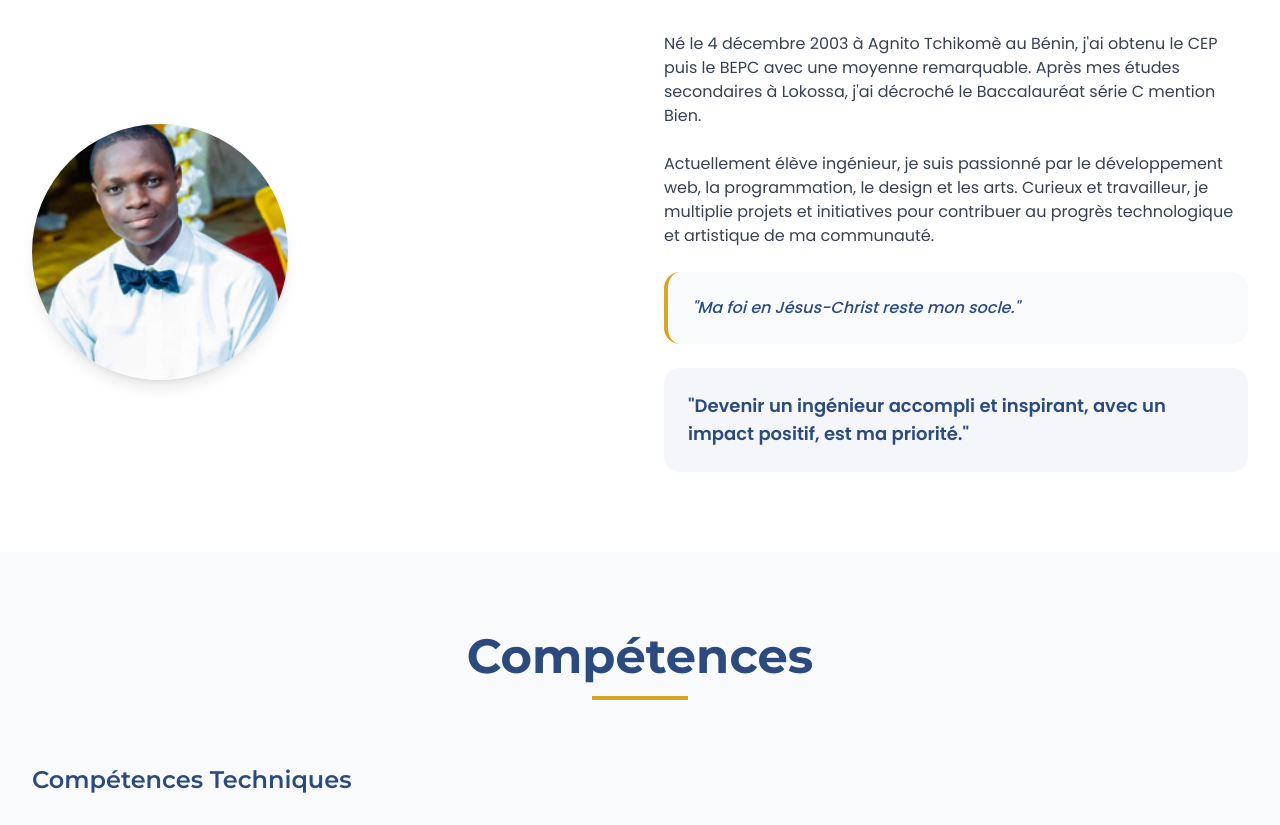
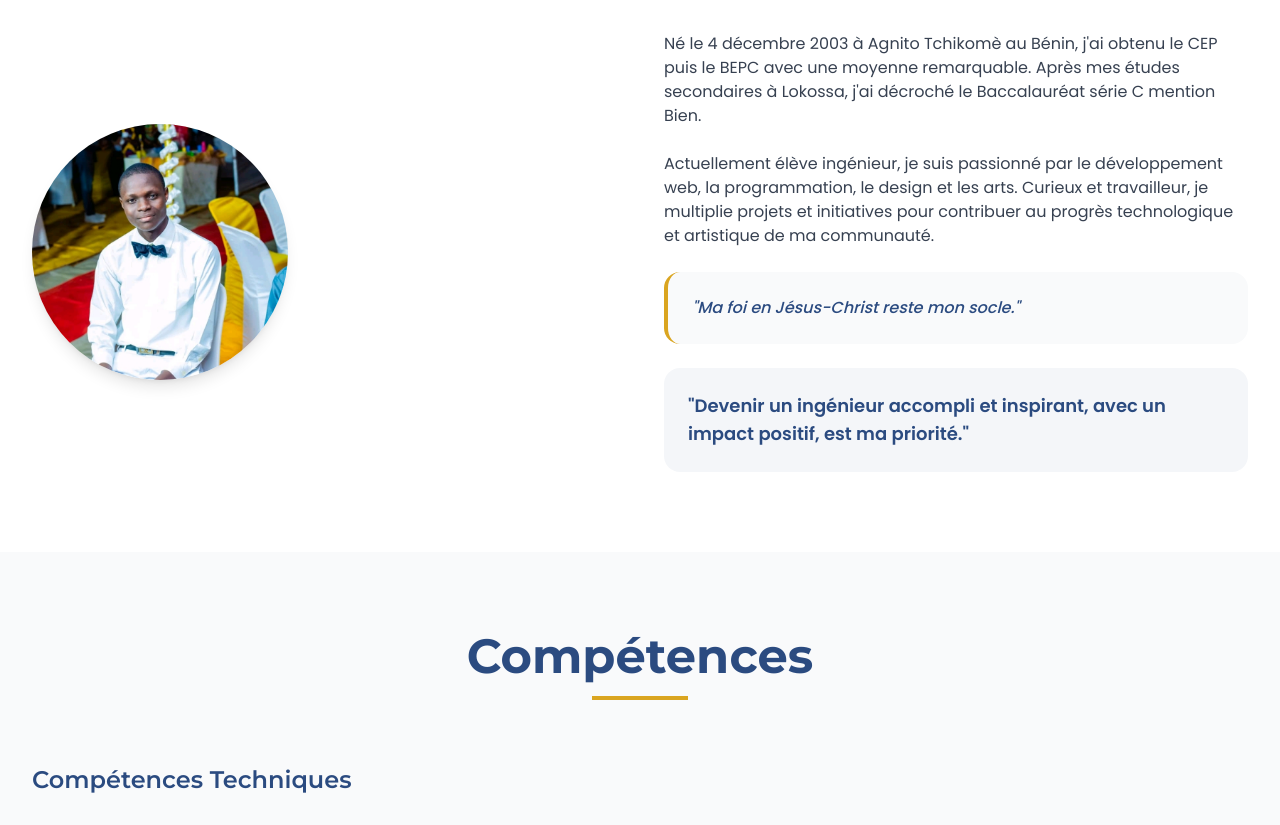
Before and after one commit to fredoan/anahahoundeamoussoufredy, a plain HTML site: page index.html in a window 1280 px wide. Shown: the part 980-1805 px from the top of the page. Drawn offline with nearby package versions, Linux system fonts and the light colour scheme.

Commit message:
Update index.html

```diff
--- a/index.html
+++ b/index.html
@@ -267,7 +267,7 @@
                         <!-- img src="https://readdy.ai/api/search-image?query=Professional%20portrait%20of%20young%20African%20engineering%20student%20smiling%20confidently%2C%20wearing%20casual%20smart%20attire%2C%20clean%20studio%20background%2C%20natural%20lighting%2C%20high%20quality%20headshot%20photography&width=400&height=400&seq=profile1&orientation=squarish"
                              alt="Frédy Amoussou Anahahoundé"
                              class="w-full h-full object-cover rounded-full shadow-lg"-->
-                        <img src="1.png" alt="Frédy Amoussou Anahahoundé"
+                        <img src="1.jpg" alt="Frédy Amoussou Anahahoundé"
                         class="w-full h-full object-cover rounded-full shadow-lg">
                     </div>
                 </div>
```
